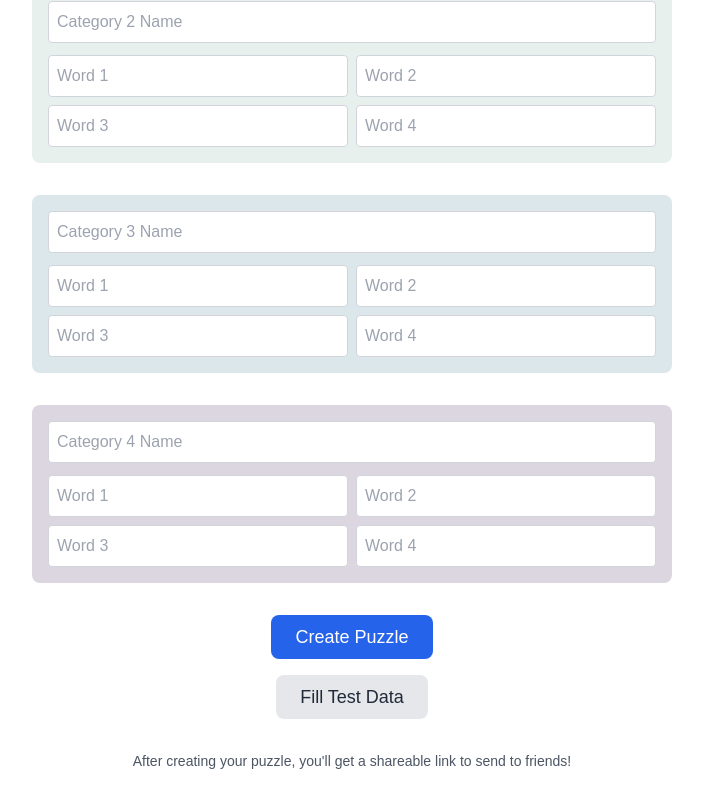
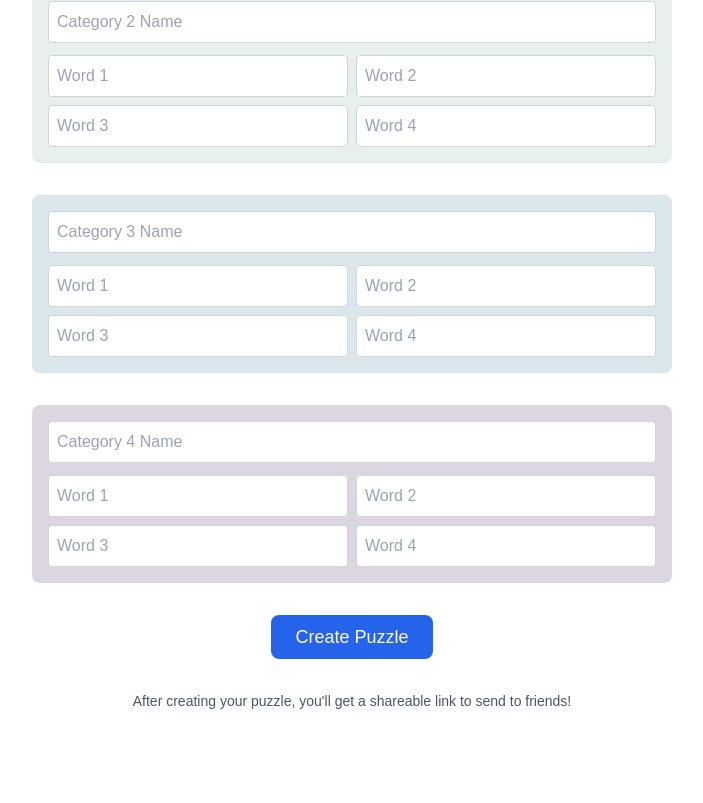
Before and after one commit to ChomChomp/connections-game, a Next.js app: page / in a window 1280 px wide. Shown: the part 317-1120 px from the top of the page, without its empty margins (288-991 px from the left). After the commit the page ends 1060 px from the top, so only its background shows below. Built offline with nearby package versions, Linux system fonts and the light colour scheme.

Commit message:
removed deployment testing button

```diff
--- a/app/page.js
+++ b/app/page.js
@@ -3,7 +3,7 @@
 
 import { useState } from 'react';
 import { useRouter } from 'next/navigation';
-import TestDataGenerator from './components/TestDataGenerator';
+//import TestDataGenerator from './components/TestDataGenerator';
 import ThemeToggle from './components/ThemeToggle';
 import { useTheme } from './context/ThemeContext'; // Add this import
 import ShareButton from './components/ShareButton'; // Add this import
@@ -140,7 +140,7 @@ export default function Home() {
       </div>
 
       {/* Test Data Generator - Easy to comment out */}
-      <TestDataGenerator onFill={setCategories} />
+      {/*<TestDataGenerator onFill={setCategories} />*/}
 
       <div className="mt-8 text-gray-600 dark:text-gray-400 text-sm text-center">
         <p>After creating your puzzle, you'll get a shareable link to send to friends!</p>
```
